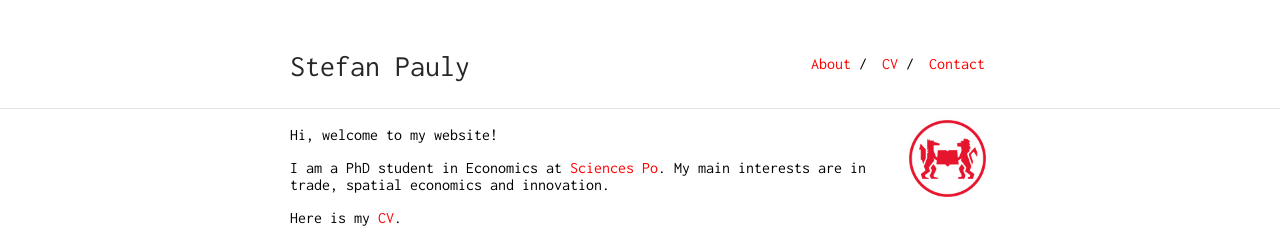
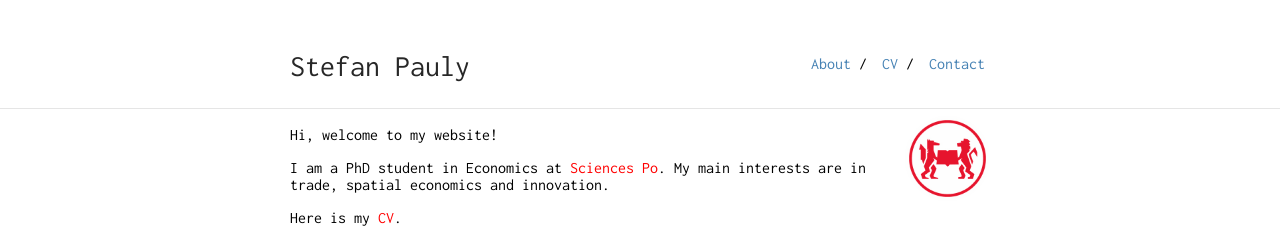
Before and after one commit to paustefa/paustefa.github.io, a Jekyll site: the page built from index.md, in a window 1280 px wide. Shown: the top 248 px of the page. Built offline with Jekyll 4.4.1, drawn with Linux system fonts in a browser that asks for light colours.

Commit message:
red links

```diff
--- a/_sass/_style.scss
+++ b/_sass/_style.scss
@@ -99,22 +99,3 @@ hr {
 
 @import "typography";
 @import "tables";
-
-a:link {
-  color: red;
-}
-
-/* visited link */
-a:visited {
-  color: red;
-}
-
-/* mouse over link */
-a:hover {
-  color: red;
-}
-
-/* selected link */
-a:active {
-  color: red;
-}
--- a/_sass/typography.scss
+++ b/_sass/typography.scss
@@ -1,6 +1,14 @@
 @import "vars";
 
 .content {
+		a:link {
+  		color: red;
+		}
+
+		/* visited link */
+		/*a:visited {
+			color: red;
+		}*/
     a:hover {
         text-decoration: underline;
     }
```
